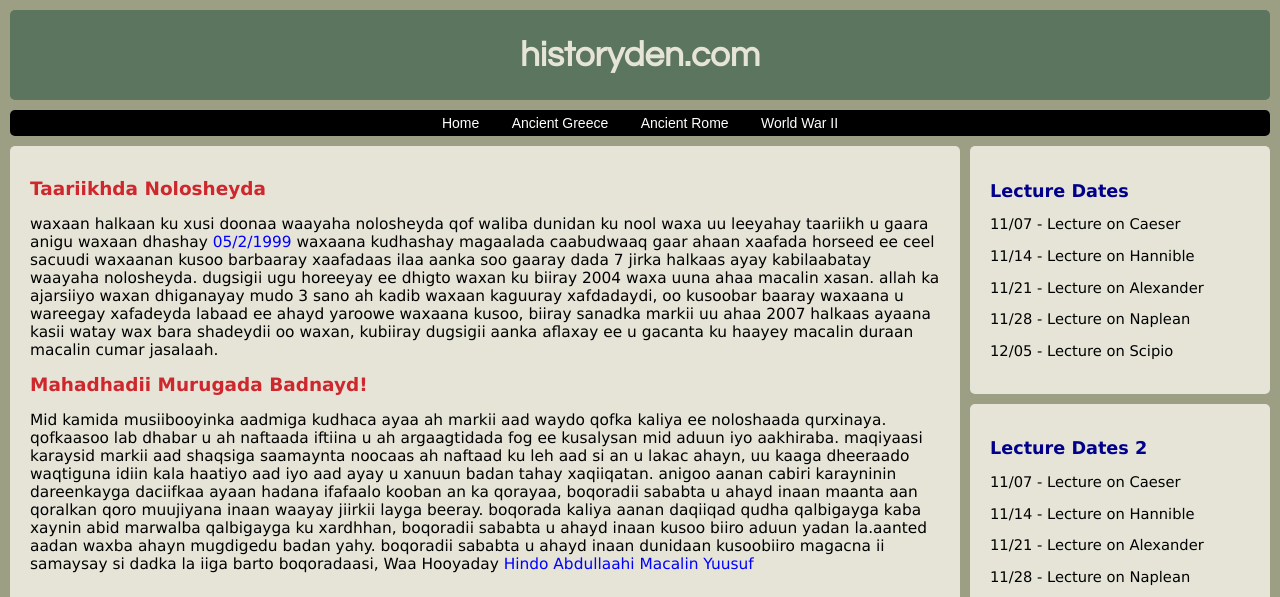
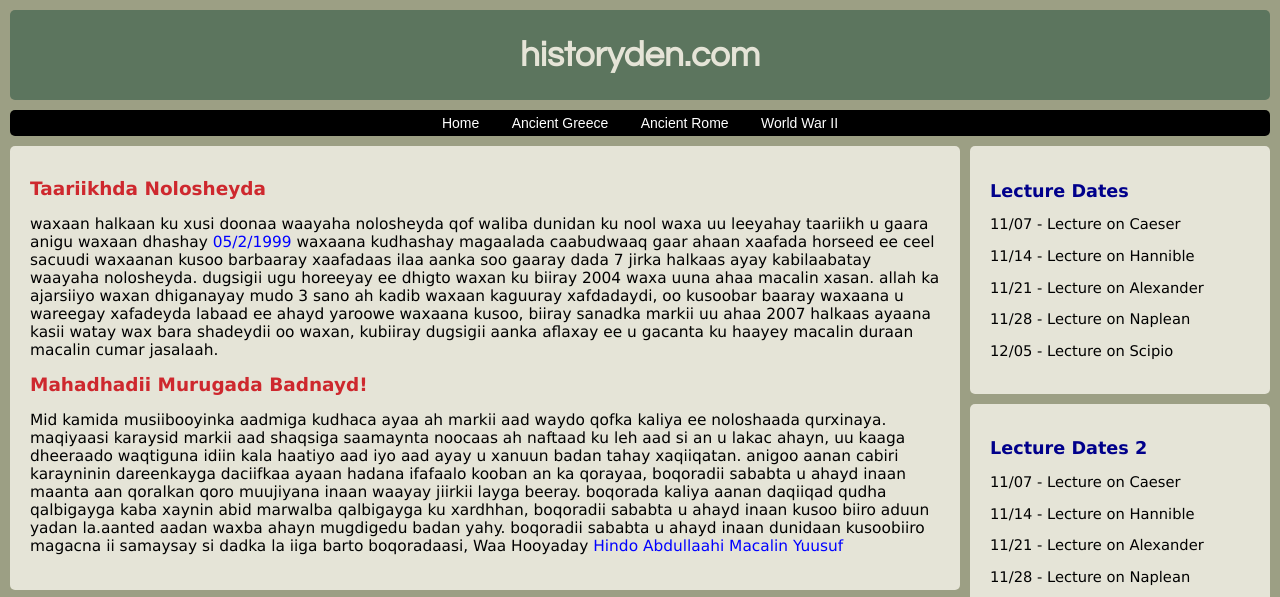
Before and after one commit to MohaGitAccount/lucky, a plain HTML site: page index.html in a window 1280 px wide. Shown: the top 597 px of the page. Drawn offline with Linux system fonts and the light colour scheme.

Commit message:
added gitognore

```diff
--- a/index.html
+++ b/index.html
@@ -73,7 +73,6 @@ kubiiray dugsigii aanka aflaxay ee u gacanta ku haayey macalin duraan macalin cu
 
 <h1> Mahadhadii Murugada Badnayd! </h1>
 <p> Mid kamida musiibooyinka aadmiga kudhaca ayaa ah markii aad waydo qofka kaliya ee noloshaada qurxinaya.
-qofkaasoo lab dhabar u ah naftaada iftiina u ah argaagtidada fog ee kusalysan mid aduun iyo aakhiraba.
 maqiyaasi karaysid markii aad shaqsiga saamaynta noocaas ah naftaad ku leh aad si an u lakac ahayn,
 uu kaaga dheeraado waqtiguna idiin kala haatiyo aad iyo aad ayay u xanuun badan tahay xaqiiqatan.
 anigoo aanan cabiri karayninin dareenkayga daciifkaa ayaan hadana ifafaalo kooban an ka qorayaa,
--- a/stylesheet.css
+++ b/stylesheet.css
@@ -1,4 +1,4 @@
-/*================= LAYOUT SECTION ============ */
+/*================= LUCKY SECTION ============ */
 
 body {
 
```
Also changed, not shown: log.txt (added), 1 other file.
